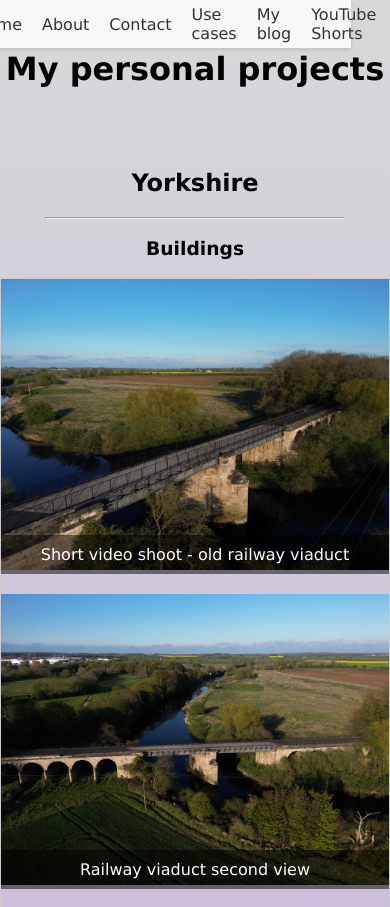
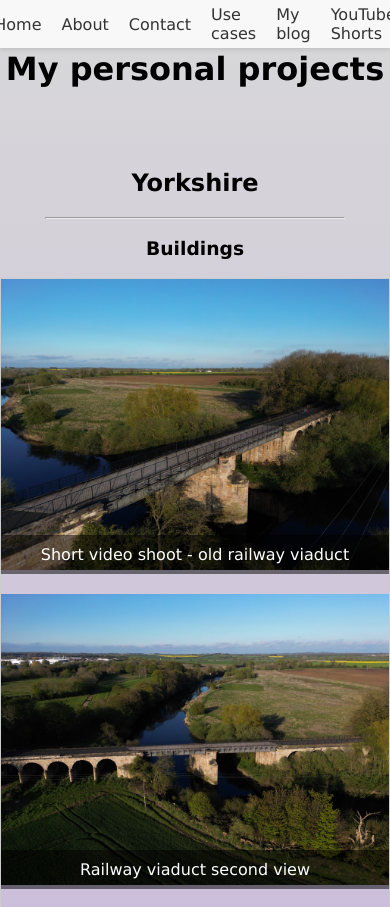
Before and after one commit to t0m0h1/photo_gallery.github.io, a plain HTML site: page index.html in a window 390 px wide. Shown: the top 907 px of the page. Drawn offline with Linux system fonts and the light colour scheme; grey boxes are pictures that could not be loaded.

Commit message:
try again

```diff
--- a/index.html
+++ b/index.html
@@ -115,7 +115,7 @@ div.gallery {
       width: 100%;
     }
     .sticky-header {
-      width: 90%;
+      display: inline;
     }
   }
 
```
